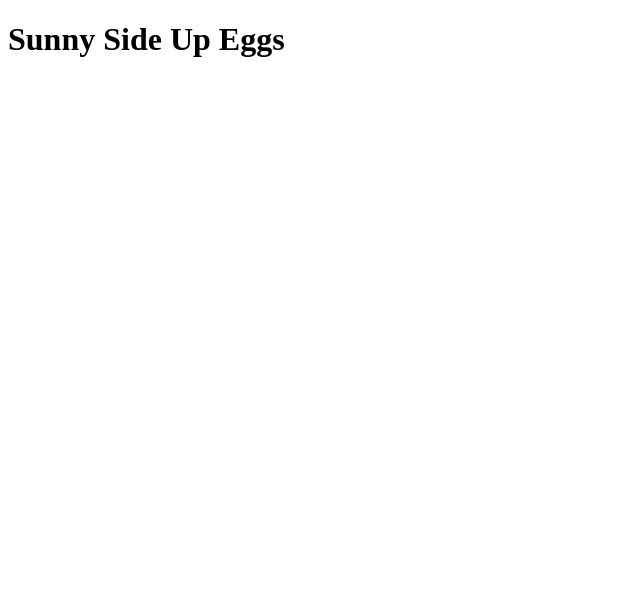
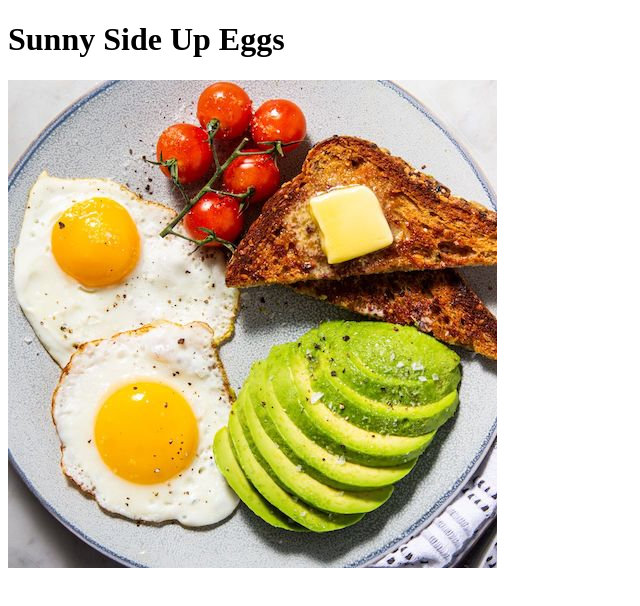
Before and after one commit to Wizzykin/odin-recipes, a plain HTML site: page recipes/eggs.html in a window 1280 px wide. Shown: the whole page, without its empty margins (0-640 px from the left). Drawn offline with Linux system fonts and the light colour scheme.

Commit message:
modified index.html and eggs.html ADDED an image directory

```diff
--- a/recipes/eggs.html
+++ b/recipes/eggs.html
@@ -8,5 +8,7 @@
 </head>
 <body>
     <h1>Sunny Side Up Eggs</h1>
+
+    <img src="../images/sunny_side_up_eggs.jpeg" alt="delicious sunny side up eggs with toast and avocado slices">
 </body>
 </html>
```
Also changed, not shown: images/sunny_side_up_eggs.jpeg (added), 2 other files.
